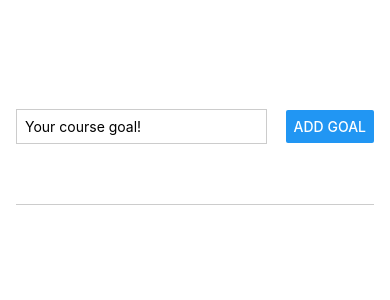
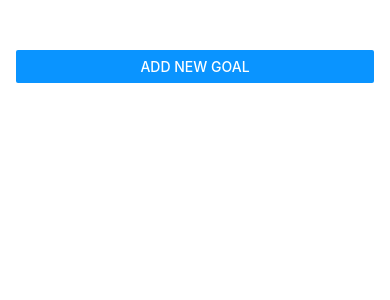
Before and after one commit to Mauhr87/react_native_youtube1, a React Native app: screen / in a window 390 px wide. Shown: the top 300 px of the page. Built offline with nearby package versions, Linux system fonts and the light colour scheme.

Commit message:
modal setup

```diff
--- a/App.js
+++ b/App.js
@@ -2,15 +2,20 @@ import { useState } from 'react';
 import {
   StyleSheet,
   View,
-  FlatList
+  FlatList,
+  Button
 } from 'react-native';
 
 import GoalItem from './components/GoalItem';
 import GoalInput from './components/GoalInput';
 
 export default function App() {
+  const [modalIsVisible, setModalIsVisible] = useState(false);
+  const [courseGoals, setCourseGoals] = useState([]);
 
-  const [courseGoals, setCourseGoals] = useState([]);
+  function startAddGoalHandler(){
+    setModalIsVisible(true);
+  };
 
   function addGoalHandler(enteredGoalText) {
     setCourseGoals((currentCourseGoals) => [
@@ -27,7 +32,8 @@ export default function App() {
 
   return (
     <View style={styles.appContainer}>
-      <GoalInput onAddGoal={addGoalHandler} />
+      <Button title='Add New Goal' color='#0a94ff' onPress={startAddGoalHandler}/>
+      <GoalInput visible={modalIsVisible} onAddGoal={addGoalHandler} />
       <View style={styles.goalsContainer}>
         <FlatList
           data={courseGoals}
--- a/components/GoalInput.js
+++ b/components/GoalInput.js
@@ -3,7 +3,8 @@ import {
     StyleSheet,
     View,
     Button,
-    TextInput
+    TextInput,
+     Modal
 } from 'react-native';
 
 function GoalInput(props){
@@ -19,10 +20,13 @@ function GoalInput(props){
     }
 
     return (
-        <View style={styles.inputContainer}>
-            <TextInput style={styles.textInput} placeholder='Your course goal!' onChangeText={goalInputHandler} value={enteredGoalText}/>
-            <Button title="Add Goal" onPress={addGoalHandler}/>
-        </View>
+        <Modal visible={props.visible} animationType="slide" >
+           <View style={styles.inputContainer}>
+                <TextInput style={styles.textInput} placeholder='Your course goal!' onChangeText={goalInputHandler} value={enteredGoalText}/>
+                <Button title="Add Goal" onPress={addGoalHandler}/>
+            </View>
+        </Modal>
+
     )
 }
 
```
